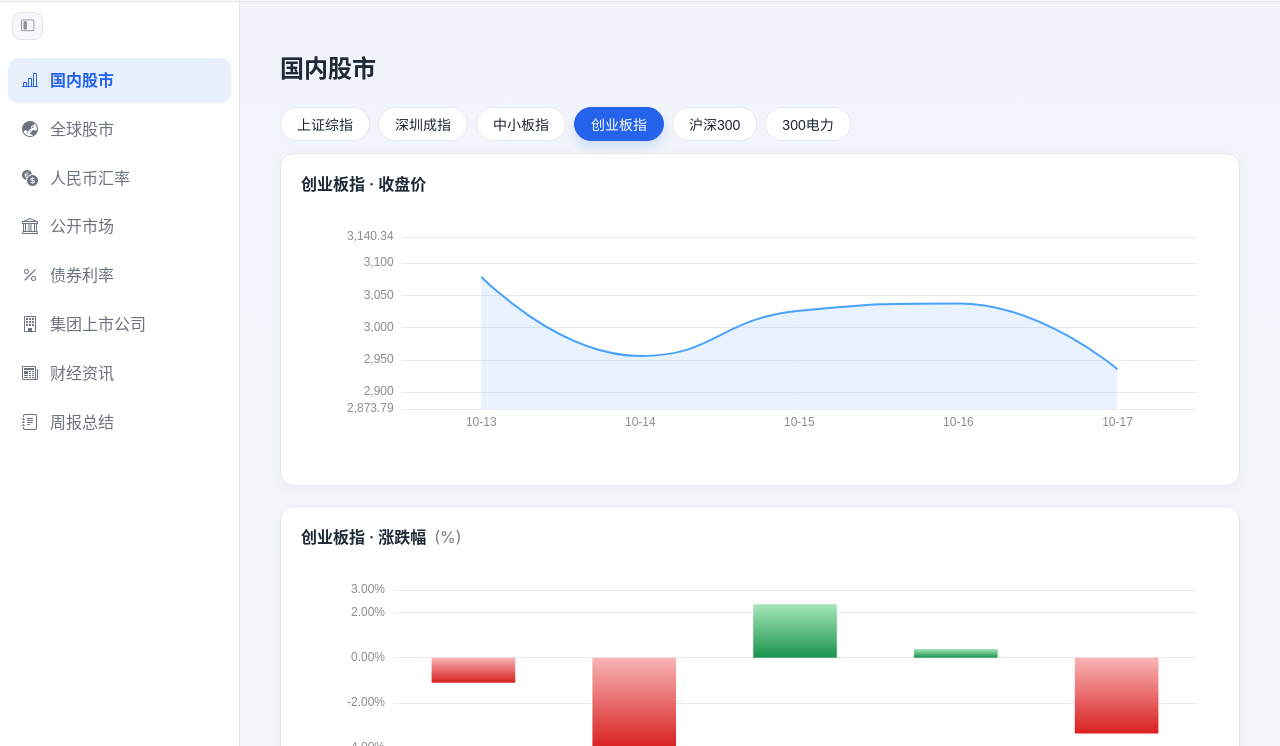
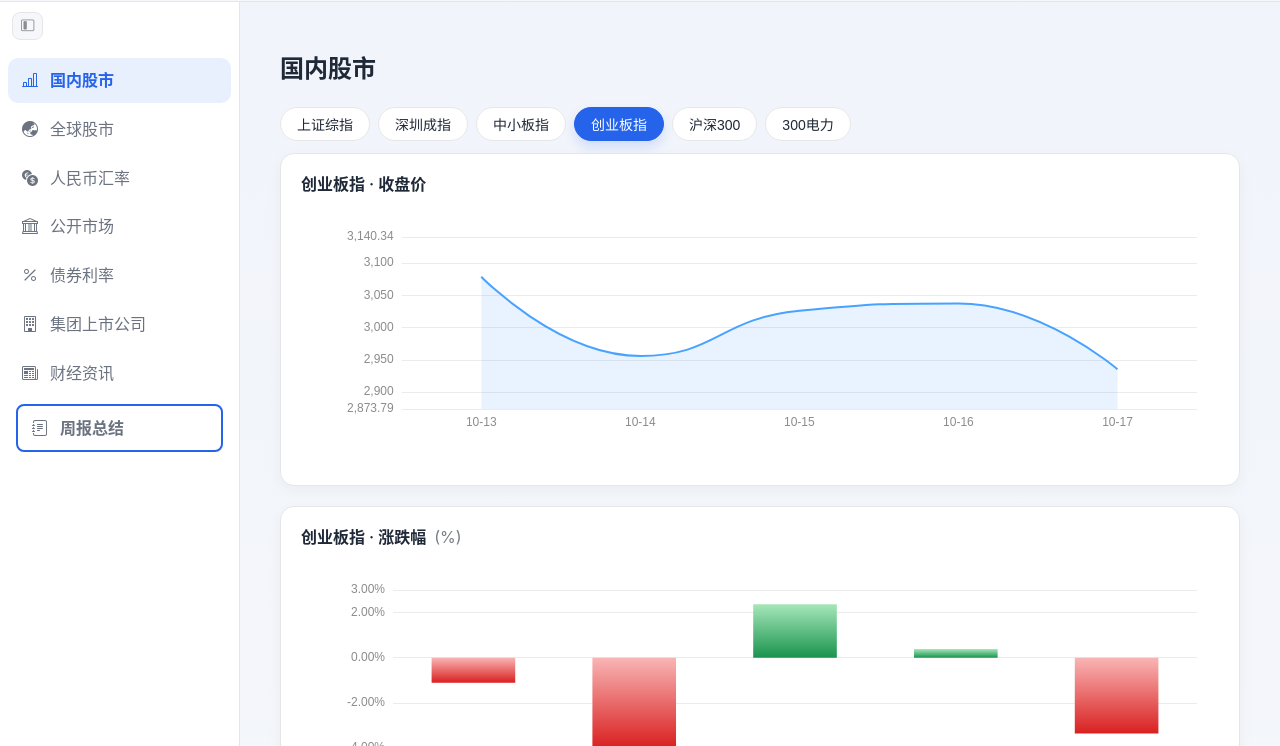
Before and after one commit to WenxiXie2000/Financial-Weekly-Report, a website with bundled scripts: page index.html in a window 1280 px wide. Shown: the part 54-800 px from the top of the page. Built offline with nearby package versions, Linux system fonts and the light colour scheme.

Commit message:
feat: enhance weekly summary menu item styling with bold font and border

```diff
--- a/css/style.css
+++ b/css/style.css
@@ -655,6 +655,20 @@ html.dark,
   font-weight: 600;
 }
 
+/* 特殊样式：周报总结菜单项 */
+.sidebar-menu a[href="#weekly-summary"] {
+  font-weight: bold;
+  border: 2px solid var(--primary);
+  margin: 4px 8px;
+  border-radius: 8px;
+}
+
+.sidebar-menu a[href="#weekly-summary"]:hover,
+.sidebar-menu a[href="#weekly-summary"].is-active {
+  background: var(--primary-soft);
+  color: var(--primary);
+}
+
 .sidebar-menu i {
   width: 20px;
   text-align: center;
```
